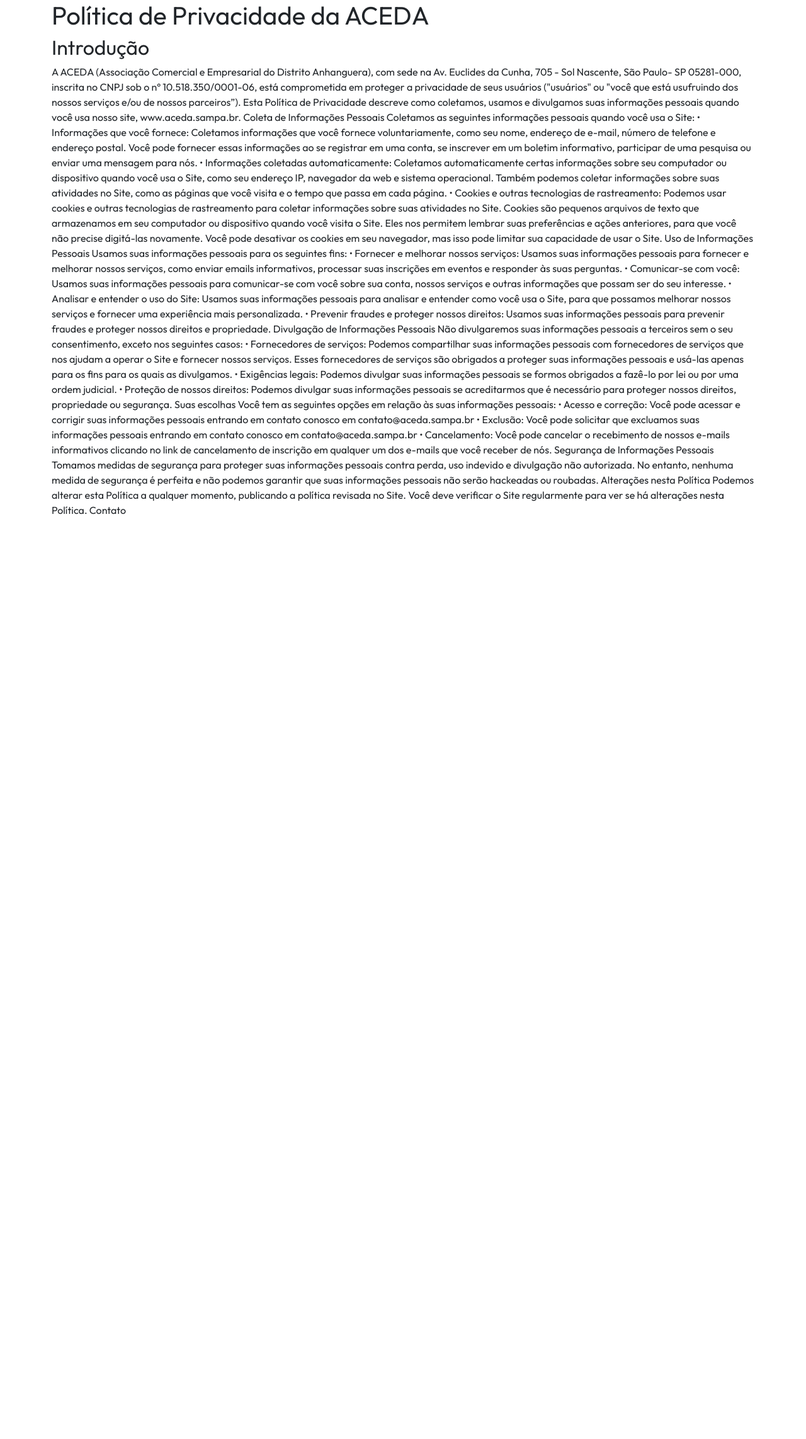
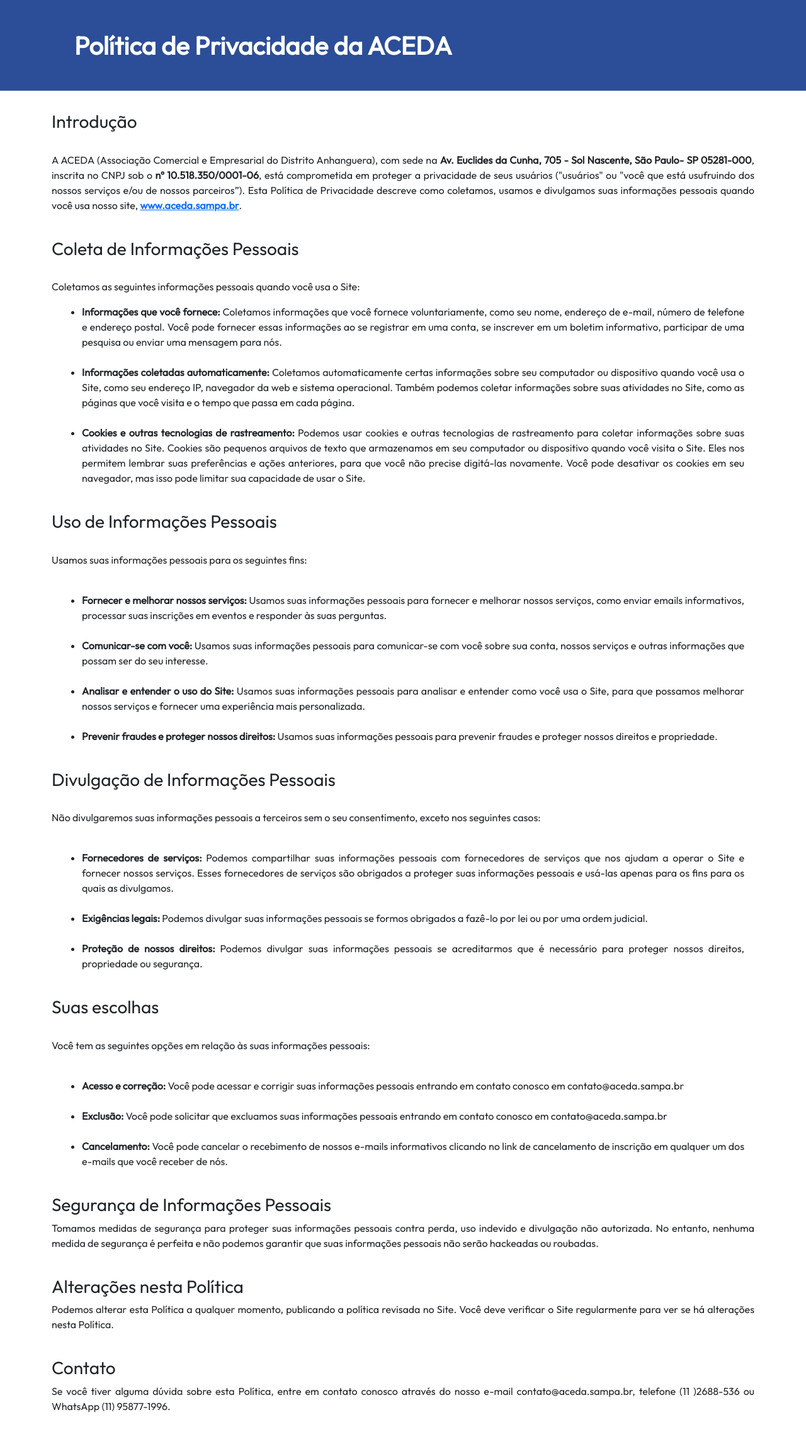
Before and after one commit to 04vini/Aceda, a PHP site: page /politica-de-privacidade.html in a window 1280 px wide. Shown: the whole page at 63% size. Before the commit the page ends 817 px from the top, so only its background shows below. Run offline with PHP 8.4, Linux system fonts and the light colour scheme; some libraries are stand-ins or nearby versions.

Commit message:
finalizado a página de política de privacidade

```diff
--- a/politica-de-privacidade/politica-de-privacidade.html
+++ b/politica-de-privacidade/politica-de-privacidade.html
@@ -9,63 +9,183 @@
     <link rel="stylesheet" href="style.css">
 </head>
 
-<body style="font-family: Outfit;" class="container">
-    <h1>Política de Privacidade da ACEDA</h1>
-    <h2>Introdução</h2>
-    A ACEDA (Associação Comercial e Empresarial do Distrito Anhanguera), com sede na Av. Euclides da Cunha, 705 - Sol
-    Nascente, São Paulo- SP 05281-000, inscrita no CNPJ sob o nº 10.518.350/0001-06, está comprometida em proteger a
-    privacidade de seus usuários ("usuários" ou "você que está usufruindo dos nossos serviços e/ou de nossos
-    parceiros”). Esta Política de Privacidade descreve como coletamos, usamos e divulgamos suas informações pessoais
-    quando você usa nosso site, www.aceda.sampa.br.
-    Coleta de Informações Pessoais
-    Coletamos as seguintes informações pessoais quando você usa o Site:
-    • Informações que você fornece: Coletamos informações que você fornece voluntariamente, como seu nome, endereço de
-    e-mail, número de telefone e endereço postal. Você pode fornecer essas informações ao se registrar em uma conta, se
-    inscrever em um boletim informativo, participar de uma pesquisa ou enviar uma mensagem para nós.
-    • Informações coletadas automaticamente: Coletamos automaticamente certas informações sobre seu computador ou
-    dispositivo quando você usa o Site, como seu endereço IP, navegador da web e sistema operacional. Também podemos
-    coletar informações sobre suas atividades no Site, como as páginas que você visita e o tempo que passa em cada
-    página.
-    • Cookies e outras tecnologias de rastreamento: Podemos usar cookies e outras tecnologias de rastreamento para
-    coletar informações sobre suas atividades no Site. Cookies são pequenos arquivos de texto que armazenamos em seu
-    computador ou dispositivo quando você visita o Site. Eles nos permitem lembrar suas preferências e ações anteriores,
-    para que você não precise digitá-las novamente. Você pode desativar os cookies em seu navegador, mas isso pode
-    limitar sua capacidade de usar o Site.
-    Uso de Informações Pessoais
-    Usamos suas informações pessoais para os seguintes fins:
-    • Fornecer e melhorar nossos serviços: Usamos suas informações pessoais para fornecer e melhorar nossos serviços,
-    como enviar emails informativos, processar suas inscrições em eventos e responder às suas perguntas.
-    • Comunicar-se com você: Usamos suas informações pessoais para comunicar-se com você sobre sua conta, nossos
-    serviços e outras informações que possam ser do seu interesse.
-    • Analisar e entender o uso do Site: Usamos suas informações pessoais para analisar e entender como você usa o Site,
-    para que possamos melhorar nossos serviços e fornecer uma experiência mais personalizada.
-    • Prevenir fraudes e proteger nossos direitos: Usamos suas informações pessoais para prevenir fraudes e proteger
-    nossos direitos e propriedade.
-    Divulgação de Informações Pessoais
-    Não divulgaremos suas informações pessoais a terceiros sem o seu consentimento, exceto nos seguintes casos:
-    • Fornecedores de serviços: Podemos compartilhar suas informações pessoais com fornecedores de serviços que nos
-    ajudam a operar o Site e fornecer nossos serviços. Esses fornecedores de serviços são obrigados a proteger suas
-    informações pessoais e usá-las apenas para os fins para os quais as divulgamos.
-    • Exigências legais: Podemos divulgar suas informações pessoais se formos obrigados a fazê-lo por lei ou por uma
-    ordem judicial.
-    • Proteção de nossos direitos: Podemos divulgar suas informações pessoais se acreditarmos que é necessário para
-    proteger nossos direitos, propriedade ou segurança.
-    Suas escolhas
-    Você tem as seguintes opções em relação às suas informações pessoais:
-    • Acesso e correção: Você pode acessar e corrigir suas informações pessoais entrando em contato conosco em
-    contato@aceda.sampa.br
-    • Exclusão: Você pode solicitar que excluamos suas informações pessoais entrando em contato conosco em
-    contato@aceda.sampa.br
-    • Cancelamento: Você pode cancelar o recebimento de nossos e-mails informativos clicando no link de cancelamento de
-    inscrição em qualquer um dos e-mails que você receber de nós.
-    Segurança de Informações Pessoais
-    Tomamos medidas de segurança para proteger suas informações pessoais contra perda, uso indevido e divulgação não
-    autorizada. No entanto, nenhuma medida de segurança é perfeita e não podemos garantir que suas informações pessoais
-    não serão hackeadas ou roubadas.
-    Alterações nesta Política
-    Podemos alterar esta Política a qualquer momento, publicando a política revisada no Site. Você deve verificar o Site
-    regularmente para ver se há alterações nesta Política.
-    Contato
+<body style="font-family: Outfit;">
+
+    <!-- INTRODUÇÃO -->
+
+
+    <div style="background-color:#2C4D97;">
+        <h1 class="container fw-bold text-white p-5">Política de Privacidade da ACEDA</h1>
+    </div>
+
+    <div class="container">
+        <br>
+        <h3>Introdução</h3>
+        <br>
+        <p class="text-justify">
+            A ACEDA (Associação Comercial e Empresarial do Distrito Anhanguera), com sede na <strong>Av. Euclides da
+                Cunha,
+                705 - Sol Nascente, São Paulo- SP 05281-000</strong>, inscrita no CNPJ sob o <strong>nº
+                10.518.350/0001-06</strong>, está comprometida em proteger a privacidade de seus usuários ("usuários" ou
+            "você que está usufruindo dos nossos serviços e/ou de nossos parceiros”). Esta Política de Privacidade
+            descreve
+            como coletamos, usamos e divulgamos suas informações pessoais quando você usa nosso site, <strong><a
+                    href="#">www.aceda.sampa.br</a></strong>.
+        </p>
+    </div>
+    <br>
+
+    <!-- COLETA DE INFORMAÇÕES PESSOAIS -->
+
+    <div class="container">
+        <h3>Coleta de Informações Pessoais</h3>
+        <br>
+        <p>Coletamos as seguintes informações pessoais quando você usa o Site:</p>
+        <ul>
+            <li class="mx-3 text-justify"><strong>Informações que você fornece:</strong> Coletamos informações que você
+                fornece
+                voluntariamente, como seu nome, endereço de e-mail, número de telefone e endereço postal. Você pode
+                fornecer essas informações ao se registrar em uma conta, se inscrever em um boletim informativo,
+                participar de uma pesquisa ou enviar uma mensagem para nós.</li>
+            <br>
+            <li class="mx-3 text-justify"><strong>Informações coletadas automaticamente:</strong> Coletamos
+                automaticamente certas
+                informações sobre seu computador ou dispositivo quando você usa o Site, como seu endereço IP, navegador
+                da web e sistema operacional. Também podemos coletar informações sobre suas atividades no Site, como as
+                páginas que você visita e o tempo que passa em cada página.</li>
+            <br>
+            <li class="mx-3 text-justify"><strong>Cookies e outras tecnologias de rastreamento:</strong> Podemos usar
+                cookies e
+                outras tecnologias
+                de rastreamento para coletar informações sobre suas atividades no Site. Cookies são pequenos arquivos de
+                texto que armazenamos em seu computador ou dispositivo quando você visita o Site. Eles nos permitem
+                lembrar suas preferências e ações anteriores, para que você não precise digitá-las novamente. Você pode
+                desativar os cookies em seu navegador, mas isso pode limitar sua capacidade de usar o Site.
+            </li>
+        </ul>
+    </div>
+    <br>
+
+    <!-- USO DE INFORMAÇÕES PESSOAIS -->
+
+    <div class="container">
+        <h3>Uso de Informações Pessoais</h3>
+        <br>
+        <p>Usamos suas informações pessoais para os seguintes fins:</p>
+        <br>
+        <ul>
+            <li class="mx-3 text-justify">
+                <strong>Fornecer e melhorar nossos serviços:</strong> Usamos suas informações pessoais para fornecer e
+                melhorar nossos serviços, como
+                enviar emails informativos, processar suas inscrições em eventos e responder às suas perguntas.
+            </li>
+            <br>
+            <li class="mx-3 text-justify">
+                <strong>Comunicar-se com você:</strong> Usamos suas informações pessoais para comunicar-se com você
+                sobre
+                sua conta, nossos serviços
+                e outras informações que possam ser do seu interesse.
+            </li>
+            <br>
+            <li class="mx-3 text-justify">
+                <strong>Analisar e entender o uso do Site:</strong> Usamos suas informações pessoais para analisar e
+                entender como você usa o Site,
+                para que possamos melhorar nossos serviços e fornecer uma experiência mais personalizada.
+            </li>
+            <br>
+            <li class="mx-3 text-justify"><strong>Prevenir fraudes e proteger nossos direitos:</strong> Usamos suas
+                informações
+                pessoais para
+                prevenir
+                fraudes e
+                proteger nossos direitos e propriedade.</li>
+        </ul>
+    </div>
+    <br>
+
+    <!-- DIVULGAÇÃO DE INFORMAÇÕES PESSOAIS -->
+
+    <div class="container">
+        <h3>Divulgação de Informações Pessoais</h3>
+        <br>
+        <p>Não divulgaremos suas informações pessoais a terceiros sem o seu consentimento, exceto nos seguintes casos:
+        </p>
+        <br>
+        <ul>
+            <li class="mx-3 text-justify"><strong>Fornecedores de serviços:</strong> Podemos compartilhar suas
+                informações pessoais
+                com fornecedores
+                de serviços que
+                nos ajudam a operar o Site e fornecer nossos serviços. Esses fornecedores de serviços são obrigados a
+                proteger suas informações pessoais e usá-las apenas para os fins para os quais as divulgamos.</li>
+            <br>
+            <li class="mx-3 text-justify"><strong>Exigências legais:</strong> Podemos divulgar suas informações pessoais
+                se formos
+                obrigados a fazê-lo
+                por lei ou por
+                uma ordem judicial.</li>
+            <br>
+            <li class="mx-3 text-justify">
+                <strong>Proteção de nossos direitos:</strong> Podemos divulgar suas informações pessoais se acreditarmos
+                que
+                é necessário
+                para proteger nossos direitos, propriedade ou segurança.
+            </li>
+        </ul>
+    </div>
+    <br>
+
+    <!-- SUAS ESCOLHAS -->
+
+    <div class="container">
+        <h3>Suas escolhas</h3>
+        <br>
+        <p>Você tem as seguintes opções em relação às suas informações pessoais:</p>
+        <br>
+        <ul>
+            <li class="mx-3 text-justify"><strong>Acesso e correção:</strong> Você pode acessar e corrigir suas
+                informações pessoais
+                entrando em
+                contato conosco em contato@aceda.sampa.br</li>
+            <br>
+            <li class="mx-3 text-justify"><strong>Exclusão:</strong> Você pode solicitar que excluamos suas informações
+                pessoais
+                entrando em
+                contato conosco em contato@aceda.sampa.br</li>
+            <br>
+            <li class="mx-3 text-justify">
+                <strong>Cancelamento:</strong> Você pode cancelar o recebimento de nossos e-mails informativos clicando
+                no link de cancelamento de inscrição em qualquer um dos e-mails que você receber de nós.
+            </li>
+        </ul>
+    </div>
+    <br>
+
+    <div class="container">
+        <h3>Segurança de Informações Pessoais</h3>
+        <p class="text-justify">
+            Tomamos medidas de segurança para proteger suas informações pessoais contra perda, uso indevido e divulgação
+            não
+            autorizada. No entanto, nenhuma medida de segurança é perfeita e não podemos garantir que suas informações
+            pessoais
+            não serão hackeadas ou roubadas.
+        </p>
+        <br>
+        <h3>Alterações nesta Política</h3>
+        <p class="text-justify">
+            Podemos alterar esta Política a qualquer momento, publicando a política revisada no Site. Você deve
+            verificar o Site
+            regularmente para ver se há alterações nesta Política.
+        </p>
+        <br>
+        <h3>Contato</h3>
+        <p class="text-justify">
+            Se você tiver alguma dúvida sobre esta Política, entre em contato conosco através do nosso e-mail
+            contato@aceda.sampa.br, telefone (11 )2688-536 ou WhatsApp (11) 95877-1996.
+        </p>
+    </div>
+    <br>
+
 
 </body>
 
--- a/politica-de-privacidade/style.css
+++ b/politica-de-privacidade/style.css
@@ -1,4 +1,11 @@
 @font-face {
   font-family: "Outfit";
   src: url("Outfit/static/Outfit-Regular.ttf") format("woff2");
+}
+.text-justify {
+  text-align: justify;
+}
+
+.font-strong {
+  font-weight: 700;
 }/*# sourceMappingURL=style.css.map */
--- a/politica-de-privacidade/style.scss
+++ b/politica-de-privacidade/style.scss
@@ -1,4 +1,12 @@
 @font-face {
-  font-family: "Outfit";
-  src: url("Outfit/static/Outfit-Regular.ttf") format("woff2");
+	font-family: "Outfit";
+	src: url("Outfit/static/Outfit-Regular.ttf") format("woff2");
 }
+
+.text-justify {
+	text-align: justify;
+}
+
+.font-strong {
+  font-weight: 700;
+}
```
Also changed, not shown: 1 other file.
